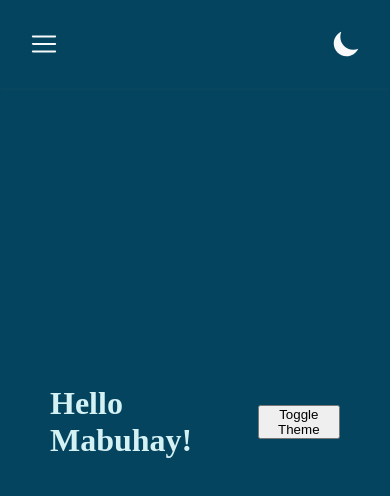
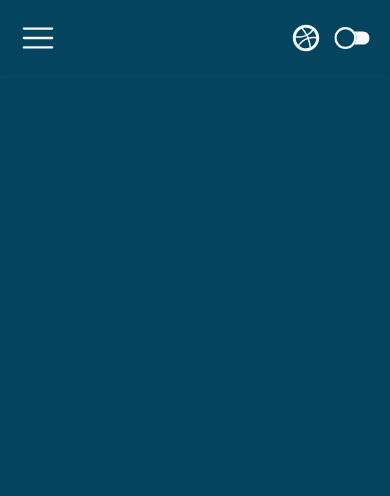
Before and after one commit to toopsie-dev/vhn-portfolio, a React (Vite) app: page / in a window 390 px wide. Shown: the top 496 px of the page. Built offline with nearby package versions, Linux system fonts and the light colour scheme.

Commit message:
Added toggle social media feature.

```diff
--- a/src/App.tsx
+++ b/src/App.tsx
@@ -1,18 +1,16 @@
 import { Header } from "./components/layouts/header";
+import { SocialToggle } from "./components/layouts/SocialIcons";
 import { useThemeContext } from "./context/ThemeContext";
 
 function App() {
-  const { theme, setTheme } = useThemeContext();
+  const { theme, isOpen } = useThemeContext();
 
   return (
     <div className={`container ${theme}`}>
       <Header />
-      <div className="content-width background flex-center">
-        <h1 className="text">Hello Mabuhay!</h1>
-
-        <button onClick={() => setTheme(theme === "light" ? "dark" : "light")}>
-          Toggle Theme
-        </button>
+      {isOpen && <SocialToggle />}
+      <div className="background flex-center">
+        <div className="content-width"></div>
       </div>
     </div>
   );
--- a/src/assets/styles/_navbar.module.scss
+++ b/src/assets/styles/_navbar.module.scss
@@ -1,7 +1,15 @@
+@use "../styles/base/reset" as *;
+
 .container {
   padding: 30px 50px;
   box-shadow: rgba(255, 255, 255, 0.02) 0px 3px 3px 0px;
   position: fixed;
+  z-index: 999;
+}
+
+.theme-container {
+  @extend %flex;
+  gap: 30px;
 }
 
 @media only screen and (max-width: 425px) and (min-width: 320px) {
--- /dev/null
+++ b/src/assets/styles/_social-toggle.module.scss
@@ -0,0 +1,38 @@
+@use "./base/reset" as *;
+
+.container {
+  @extend %flex;
+  flex-direction: column;
+  position: fixed;
+  top: 0;
+  right: 0;
+  gap: 80px;
+  width: 150px;
+  height: 100vh;
+
+  span {
+    opacity: 0;
+    transform: translateX(50px);
+    animation: fadeIn 0.5s ease forwards;
+
+    &:nth-child(1) {
+      animation-delay: 0.2s;
+    }
+    &:nth-child(2) {
+      animation-delay: 0.4s;
+    }
+    &:nth-child(3) {
+      animation-delay: 0.6s;
+    }
+    &:nth-child(4) {
+      animation-delay: 0.8s;
+    }
+  }
+}
+
+@media only screen and (max-width: 425px) and (min-width: 320px) {
+  .container {
+    width: 120px;
+    gap: 60px;
+  }
+}
--- a/src/assets/styles/abstracts/_colors.scss
+++ b/src/assets/styles/abstracts/_colors.scss
@@ -1,11 +1,8 @@
 $white: #f8f9fa;
 
 $navy-blue: #05445e;
-
 $blue-grotto: #189ab4;
-
 $blue-green: #75e6da;
-
 $baby-blue: #d4f1f4;
 
 $dark-600: #495057;
--- a/src/assets/styles/base/_reset.scss
+++ b/src/assets/styles/base/_reset.scss
@@ -1,9 +1,14 @@
 @use "../abstracts/colors" as *;
+@import url("https://fonts.googleapis.com/css2?family=Exo+2:ital,wght@0,100..900;1,100..900&display=swap");
 
 * {
   padding: 0;
   margin: 0;
   box-sizing: border-box;
+}
+
+body {
+  font-family: "Exo 2", serif;
 }
 
 .light {
@@ -13,7 +18,7 @@
   .text {
     color: $baby-blue;
   }
-}
+} // Theme style
 
 .dark {
   .background {
@@ -29,7 +34,7 @@
   width: 100%;
   margin: 0 auto;
   .content-width {
-    max-width: 1700px;
+    max-width: 1440px;
     width: 100%;
     margin: 0 auto;
     min-height: 100vh;
@@ -38,26 +43,47 @@
   }
 }
 
-.flex-center {
+%flex {
   display: flex;
   justify-content: center;
   align-items: center;
 }
 
+.flex-center {
+  @extend %flex;
+}
+
 .flex-between {
-  display: flex;
+  @extend %flex;
   justify-content: space-between;
-  align-items: center;
 }
 
 .icon {
-  width: 33px;
-  height: 33px;
+  color: $white;
+  transform: scale(2.4);
+  transition: transform 0.3s ease;
+
+  &:hover {
+    transform: scale(2);
+  }
+}
+
+@keyframes fadeIn {
+  from {
+    opacity: 0;
+    transform: translateX(50px);
+  }
+  to {
+    opacity: 1;
+    transform: translateX(0);
+  }
 }
 
 @media only screen and (max-width: 425px) and (min-width: 320px) {
   .icon {
-    width: 28px;
-    height: 28px;
+    transform: scale(2.2);
+    &:hover {
+      transform: scale(1.8);
+    }
   }
 }
--- a/src/components/layouts/Header.tsx
+++ b/src/components/layouts/Header.tsx
@@ -1,28 +1,27 @@
-import { IoMoonSharp, IoSunnyOutline } from "react-icons/io5";
+import { BsToggle2Off, BsToggle2On } from "react-icons/bs";
 import { RxHamburgerMenu } from "react-icons/rx";
+import { TiSocialDribbble } from "react-icons/ti";
 import style from "../../assets/styles/_navbar.module.scss";
 import { useThemeContext } from "../../context/ThemeContext";
 
 export const Header = () => {
-  const { theme, setTheme } = useThemeContext();
+  const { theme, setTheme, isOpen, setIsOpen } = useThemeContext();
 
   return (
     <div className={theme}>
       <div className={`container background flex-between ${style.container}`}>
-        <RxHamburgerMenu size={35} color="#f8f9fa" className="icon" />
-        {theme === "light" ? (
-          <IoMoonSharp
-            color="#f8f9fa"
+        <RxHamburgerMenu className="icon" />
+        <div className={style["theme-container"]}>
+          <TiSocialDribbble
             className="icon"
-            onClick={() => setTheme("dark")}
+            onClick={() => setIsOpen(!isOpen)}
           />
-        ) : (
-          <IoSunnyOutline
-            color="#f8f9fa"
-            className="icon"
-            onClick={() => setTheme("light")}
-          />
-        )}
+          {theme === "light" ? (
+            <BsToggle2Off className="icon" onClick={() => setTheme("dark")} />
+          ) : (
+            <BsToggle2On className="icon" onClick={() => setTheme("light")} />
+          )}
+        </div>
       </div>
     </div>
   );
--- /dev/null
+++ b/src/components/layouts/SocialIcons.tsx
@@ -0,0 +1,32 @@
+import { FaFacebook, FaInstagram, FaLinkedin, FaTwitter } from "react-icons/fa";
+import style from "../../assets/styles/_social-toggle.module.scss";
+
+export const SocialToggle = () => {
+  return (
+    <div className={style["container"]}>
+      <span>
+        <a href="https://www.facebook.com/lilismelvin07" target="_blank">
+          <FaFacebook className="icon" />
+        </a>
+      </span>
+      <span>
+        <a href="#" target="_blank">
+          <FaTwitter className="icon" />
+        </a>
+      </span>
+      <span>
+        <a href="https://www.instagram.com/yaksu07/" target="_blank">
+          <FaInstagram className="icon" />
+        </a>
+      </span>
+      <span>
+        <a
+          href="https://www.linkedin.com/in/melvin-lilis-7ba8421bb/"
+          target="_blank"
+        >
+          <FaLinkedin className="icon" />
+        </a>
+      </span>
+    </div>
+  );
+};
--- a/src/context/ThemeContext.tsx
+++ b/src/context/ThemeContext.tsx
@@ -4,20 +4,32 @@ import { createContext, useContext, useState } from "react";
 interface ThemeContextType {
   theme: string;
   setTheme: (theme: string) => void;
+  isOpen: boolean;
+  setIsOpen: (isOpen: boolean) => void;
 }
 
 export const ThemeContext = createContext<ThemeContextType>({
   theme: "light",
   setTheme: () => {}, // Placeholder function
+  isOpen: false,
+  setIsOpen: () => {},
 });
 
 export const ThemeProvider: React.FC<{ children: React.ReactNode }> = ({
   children,
 }) => {
   const [theme, setTheme] = useState("light");
+  const [isOpen, setIsOpen] = useState(false); // Social media icons
+
+  const contextValue: ThemeContextType = {
+    theme,
+    setTheme,
+    isOpen,
+    setIsOpen,
+  };
 
   return (
-    <ThemeContext.Provider value={{ theme, setTheme }}>
+    <ThemeContext.Provider value={contextValue}>
       {children}
     </ThemeContext.Provider>
   );
```
